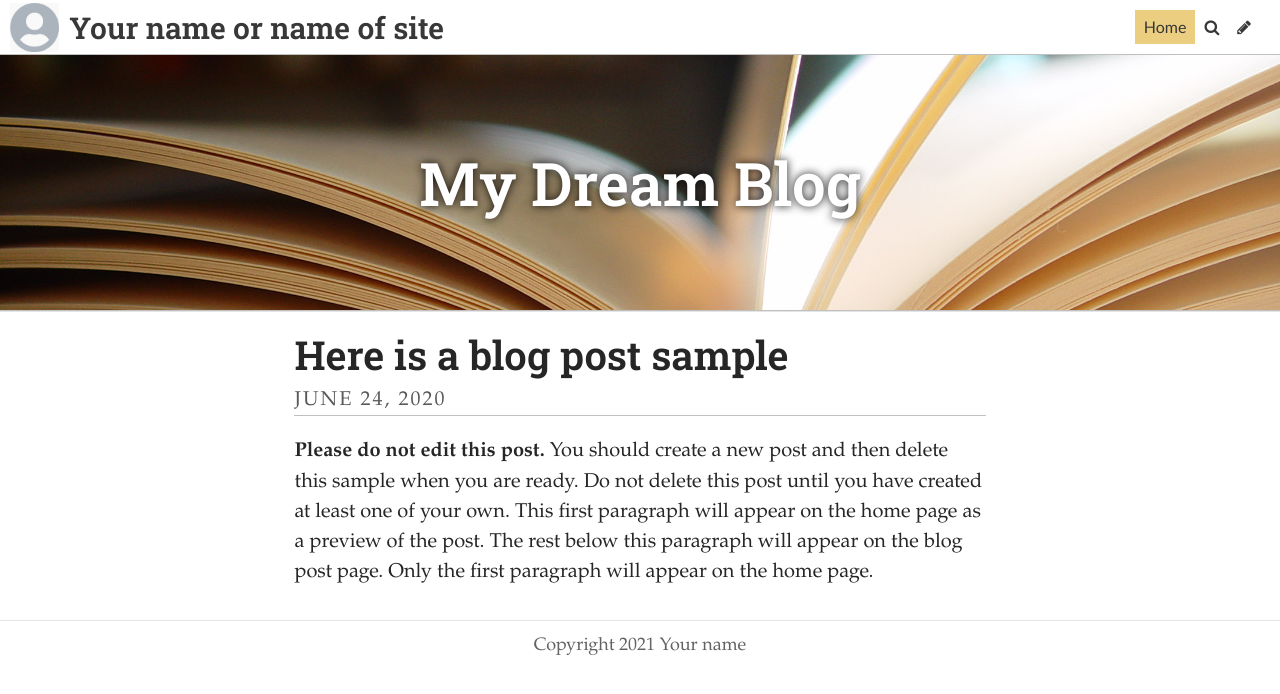
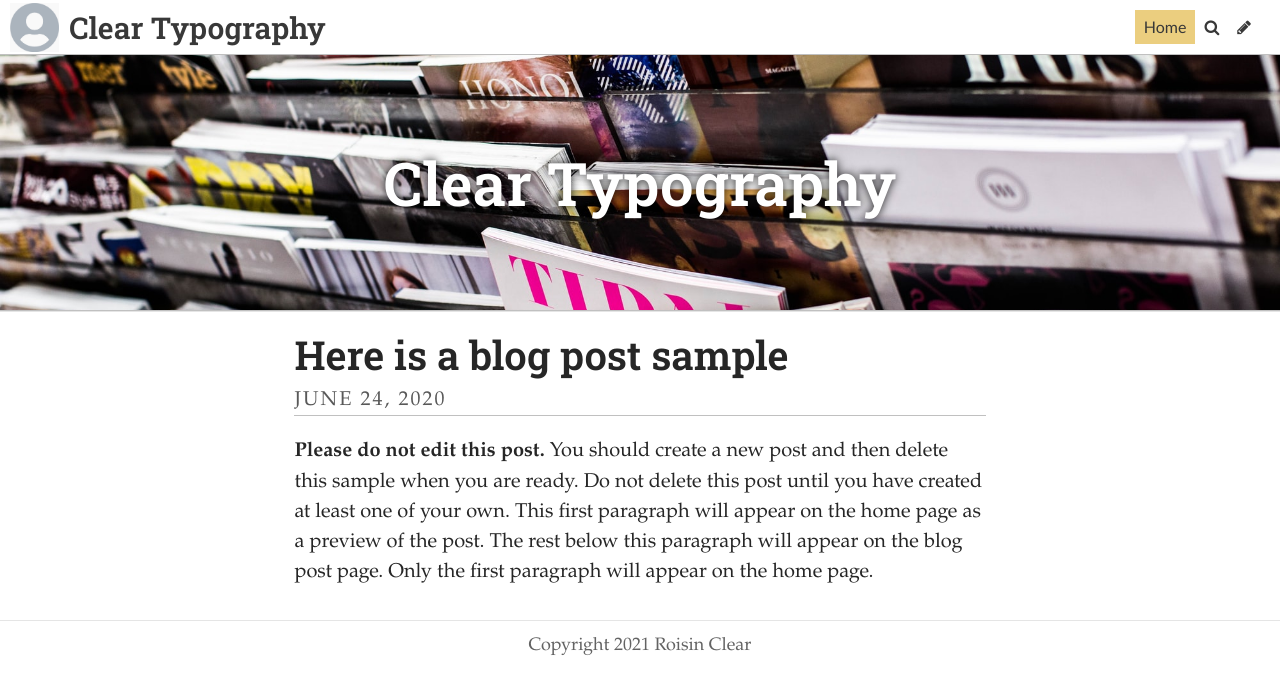
Before and after one commit to roisinclear/typographyroisin, a Jekyll site: the page built from index.html, in a window 1280 px wide. Shown: the top 694 px of the page. Built offline with Jekyll 4.4.1, drawn with Linux system fonts in a browser that asks for light colours; some web fonts are replaced; the list of posts is cut into pages by our own code.

Commit message:
Update Settings “general”

```diff
--- a/_data/settings.yml
+++ b/_data/settings.yml
@@ -1,13 +1,13 @@
-title: Your name or name of site
-description: A website with a blog
-header_text: My Dream Blog
+title: Clear Typography
+description: BY ROISIN CLEAR
+footer_text: Copyright 2021 Roisin Clear
+header_feature_image: ../uploads/photo-1516179257071-71a54dbb4853.jpeg
+header_text: Clear Typography
 header_text_color: "#ffffff"
-footer_text: Copyright 2021 Your name
-header_feature_image: ../uploads/pages.jpg
-bannerheight: "20vmax"
-navbarheight: "55px"
-gridlayout: false
+bannerheight: 20vmax
+navbarheight: 55px
 logo: /uploads/logo.jpg
 favicon: /uploads/favicon.ico
+gridlayout: false
+fixednavbar: false
 upzoom: true
-fixednavbar: false
```
Also changed, not shown: uploads/photo-1516179257071-71a54dbb4853.jpeg (added).
